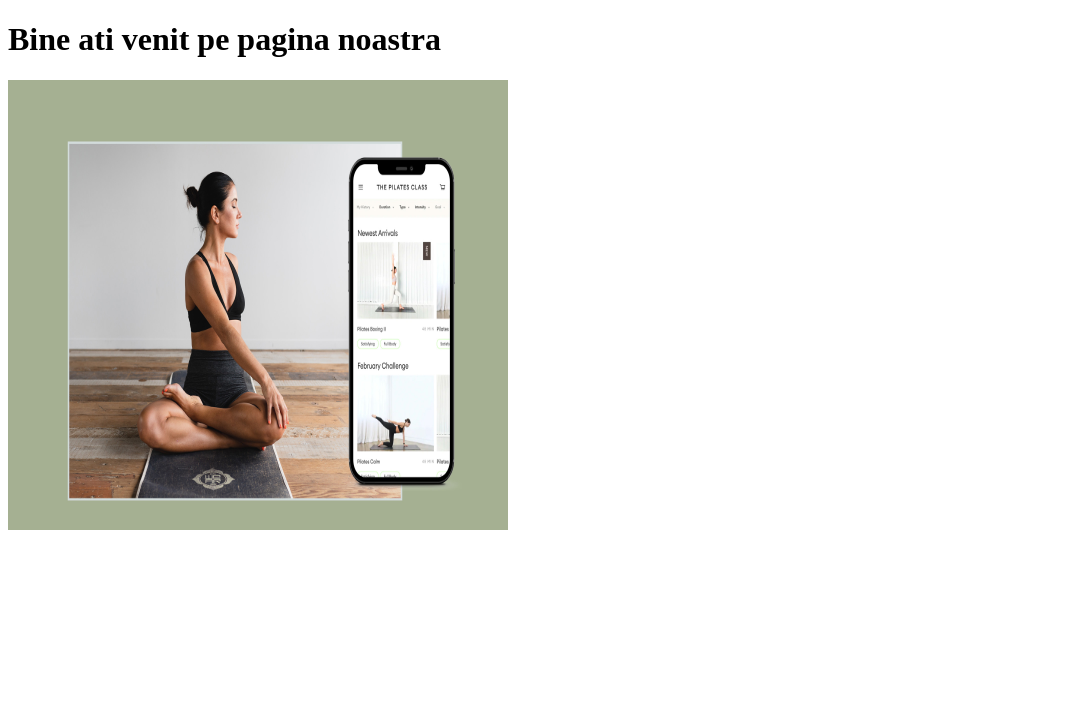
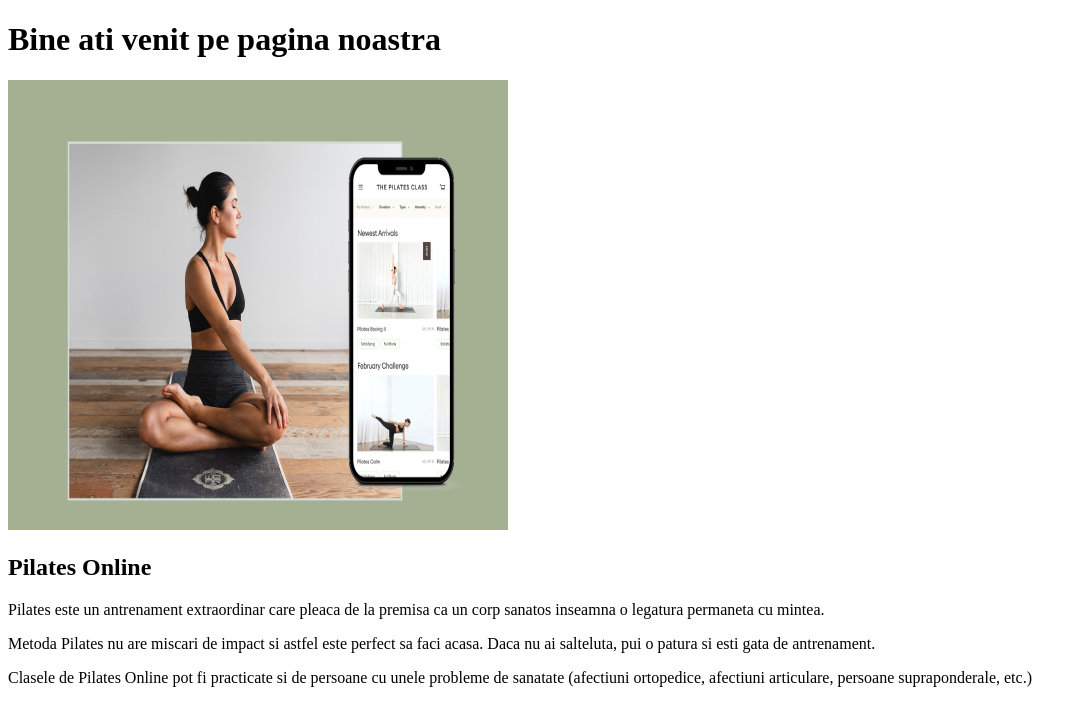
Before and after one commit to AndreeaMereu/primul-prioect-vite, a React (Vite) app: page / in a window 1280 px wide. Shown: the top 726 px of the page, without its empty margins (0-1087 px from the left). Built offline with nearby package versions, Linux system fonts and the light colour scheme.

Commit message:
afisare text

```diff
--- a/src/App.jsx
+++ b/src/App.jsx
@@ -22,6 +22,7 @@ const TextSite = () => {
     <div>
       <PilatesOnline/>
       <Poza1/>
+      <TextSite/>
     </div>
   );
  }
```
